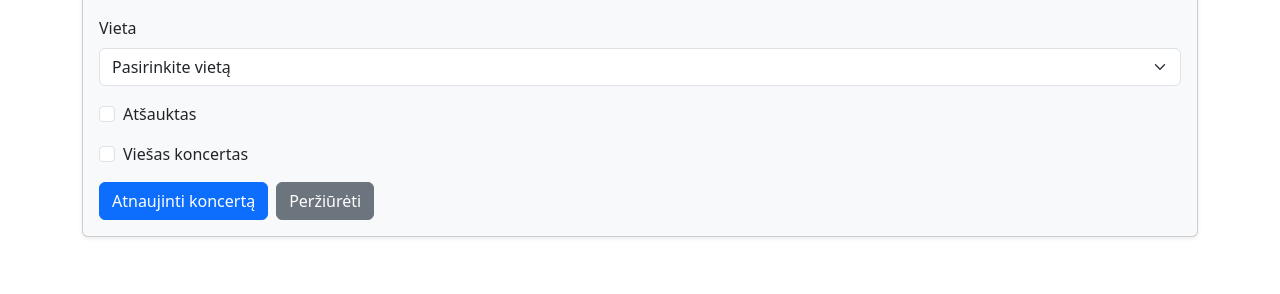
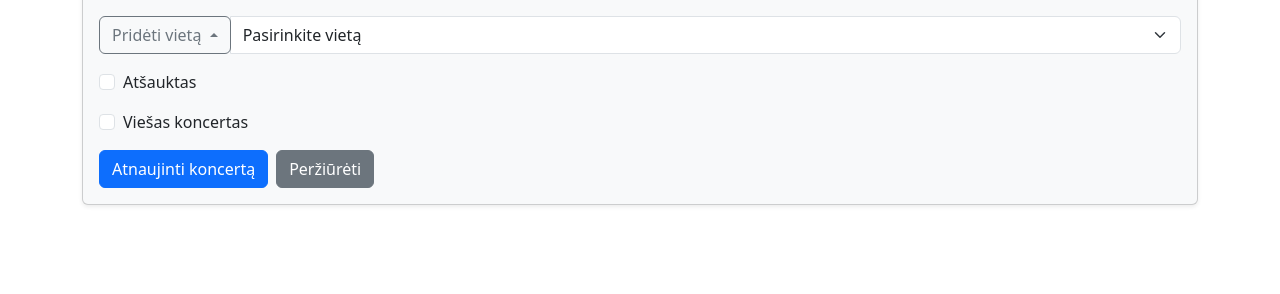
Before and after one commit to Ugniu5v/ISPagrindai, a Django app: template concerts/templates/concerts/editConcert.html in a window 1280 px wide. Shown: the part 799-1093 px from the top of the page. Run offline with Django 5.2, Linux system fonts and the light colour scheme; the template is opened without the code that fills it, so the values that code supplies are empty.

Commit message:
Add droup place form

```diff
--- a/concerts/templates/concerts/editConcert.html
+++ b/concerts/templates/concerts/editConcert.html
@@ -95,8 +95,85 @@
           </div>
         </div>
 
-        <div class="mb-3">
-          <label for="vieta" class="form-label">Vieta</label>
+        <div class="input-group mb-3">
+          <div class="dropup">
+            <button type="button" class="btn btn-outline-secondary dropdown-toggle" data-bs-toggle="dropdown" aria-expanded="true" data-bs-auto-close="outside">
+              Pridėti vietą
+            </button>
+            <div class="dropdown-menu p-4" style="width: 30rem" data-popper-placement="bottom-start" style="position: absolute; inset: 0px auto auto 0px; margin: 0px; transform: translate(0px, 40px);">
+              <h4>Pridėti vietą</h4>
+              <div class="mb-3">
+                <label class="form-label">Pavadinimas</label>
+                <input
+                  type="text"
+                  name="vieta_pavadinimas"
+                  class="form-control"
+                />
+              </div>
+
+              <div class="mb-3">
+                <label class="form-label">Adresas</label>
+                <input
+                  type="text"
+                  name="vieta_adresas"
+                  class="form-control"
+                />
+              </div>
+
+              <div class="mb-3">
+                <label class="form-label">Miestas</label>
+                <input
+                  type="text"
+                  name="vieta_miestas"
+                  class="form-control"
+                />
+              </div>
+
+              <div class="mb-3">
+                <label class="form-label">Šalis</label>
+                <input
+                  type="text"
+                  name="vieta_salis"
+                  class="form-control"
+                />
+              </div>
+
+              <div class="row">
+                <div class="col-md-6 mb-3">
+                  <label class="form-label">Platuma</label>
+                  <input
+                    type="number"
+                    step="any"
+                    name="vieta_platuma"
+                    class="form-control"
+                    value="0"
+                  />
+                </div>
+
+                <div class="col-md-6 mb-3">
+                  <label class="form-label">Ilguma</label>
+                  <input
+                    type="number"
+                    step="any"
+                    name="vieta_ilguma"
+                    class="form-control"
+                    value="0"
+                  />
+                </div>
+              </div>
+
+              <div class="mb-3">
+                <label class="form-label">Laiko zona</label>
+                <input
+                  type="text"
+                  name="vieta_laiko_zona"
+                  class="form-control"
+                  placeholder="Europe/Vilnius"
+                />
+              </div>
+              <button type="submit" name="vieta_prideti" value="vieta_prideti" class="btn btn-primary">Pridėti</button>
+            </div>
+          </div>
           <select class="form-select" id="vieta" name="vieta">
             <option value="">Pasirinkite vietą</option>
             {% for vieta in vietos %}
```
Also changed, not shown: concerts/views.py (+20 -1 lines).
